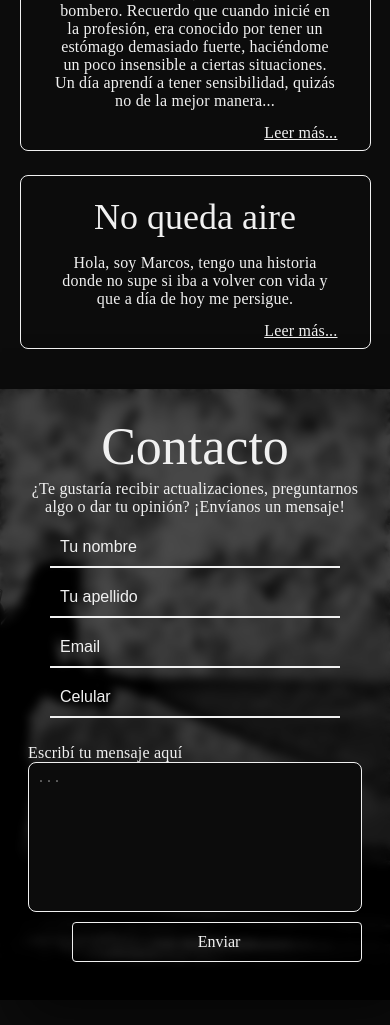
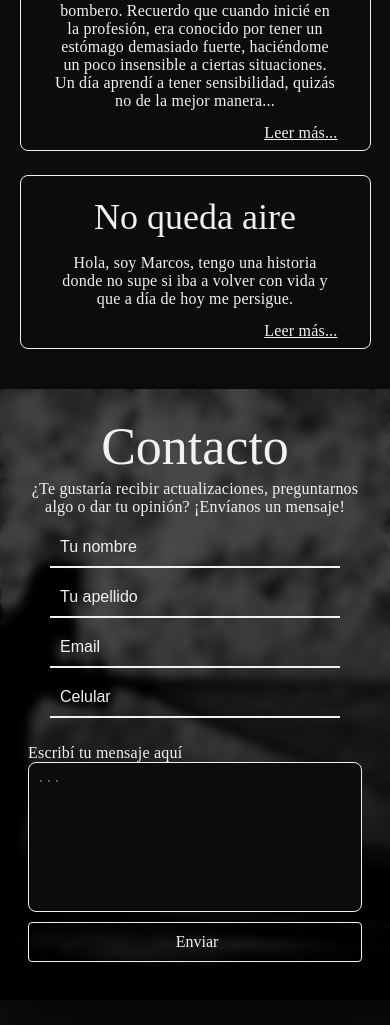
Before and after one commit to nicolas-ponce/fire-dsire, a plain HTML site: page index.html in a window 390 px wide. Shown: the part 2202-3227 px from the top of the page. Drawn offline with Linux system fonts and the light colour scheme; a web font is replaced by a local one.

Commit message:
changed contact button width

```diff
--- a/css/mqs.css
+++ b/css/mqs.css
@@ -107,6 +107,10 @@ Breakpoints
         text-align: center;
     }
 
+    .contact-us__form-msg input {
+        width: 100%;
+    }
+
     .footer h4 {
         font-size: 2rem;
     }
```
